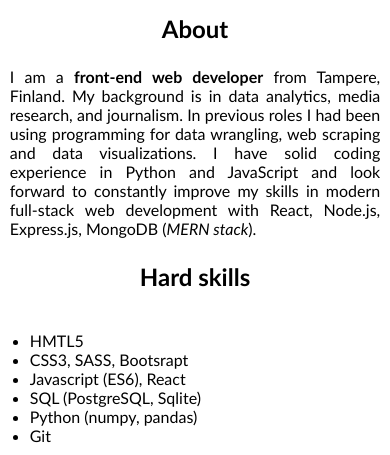
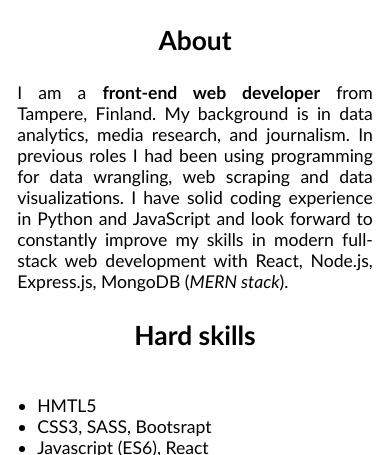
Before and after one commit to dmitryyagodin/rsschool-cv, a plain HTML site: page index.html in a window 390 px wide. Shown: the part 370-825 px from the top of the page. Drawn offline with Linux system fonts and the light colour scheme.

Commit message:
fix: correct element width

```diff
--- a/styles.css
+++ b/styles.css
@@ -24,7 +24,7 @@ main {
 
 @media (max-width: 500px) {
   main {
-    font-size: 1em;
+    font-size: 1.1em;
   }
 }
 
@@ -59,13 +59,13 @@ main img {
 
 ul {
   text-align: start;
-  width: 100%;
+  width: 96%;
   max-width: 720px;
 }
 
 p {
   margin: 0;
-  width: 100%;
+  width: 96%;
   max-width: 720px;
   text-align: justify;
 }
```
